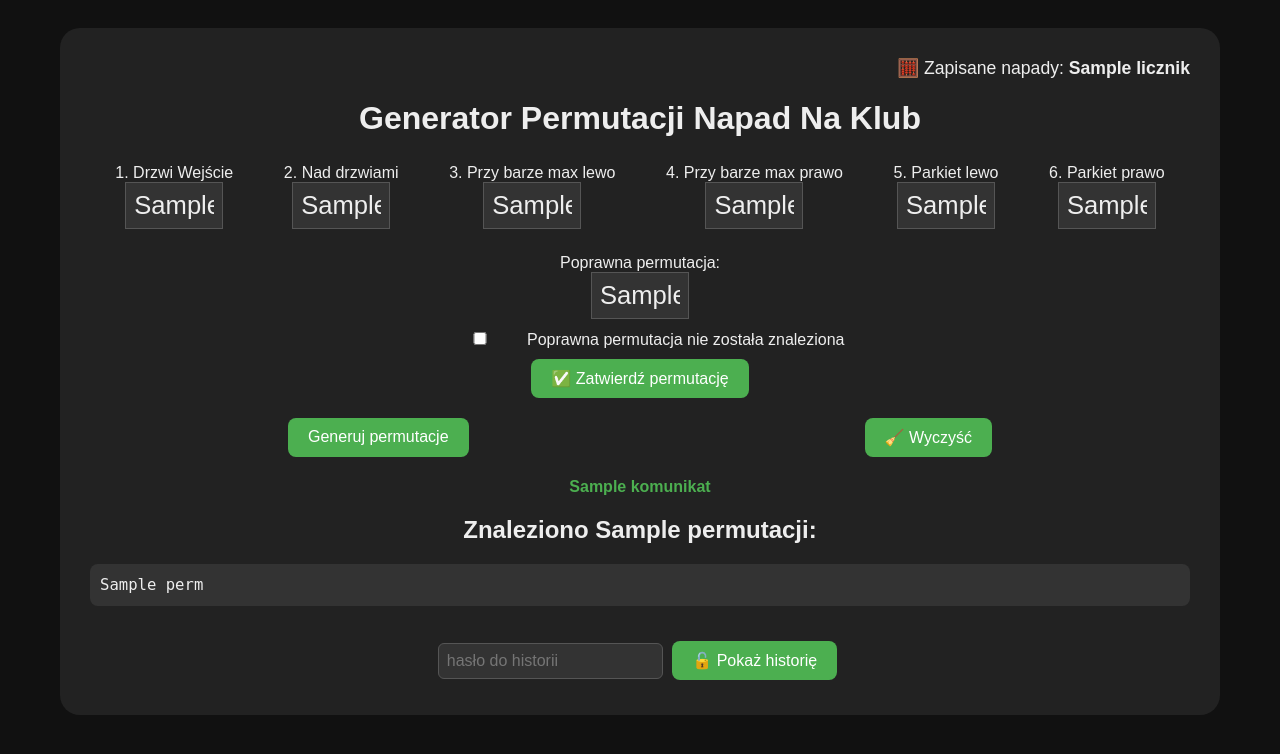
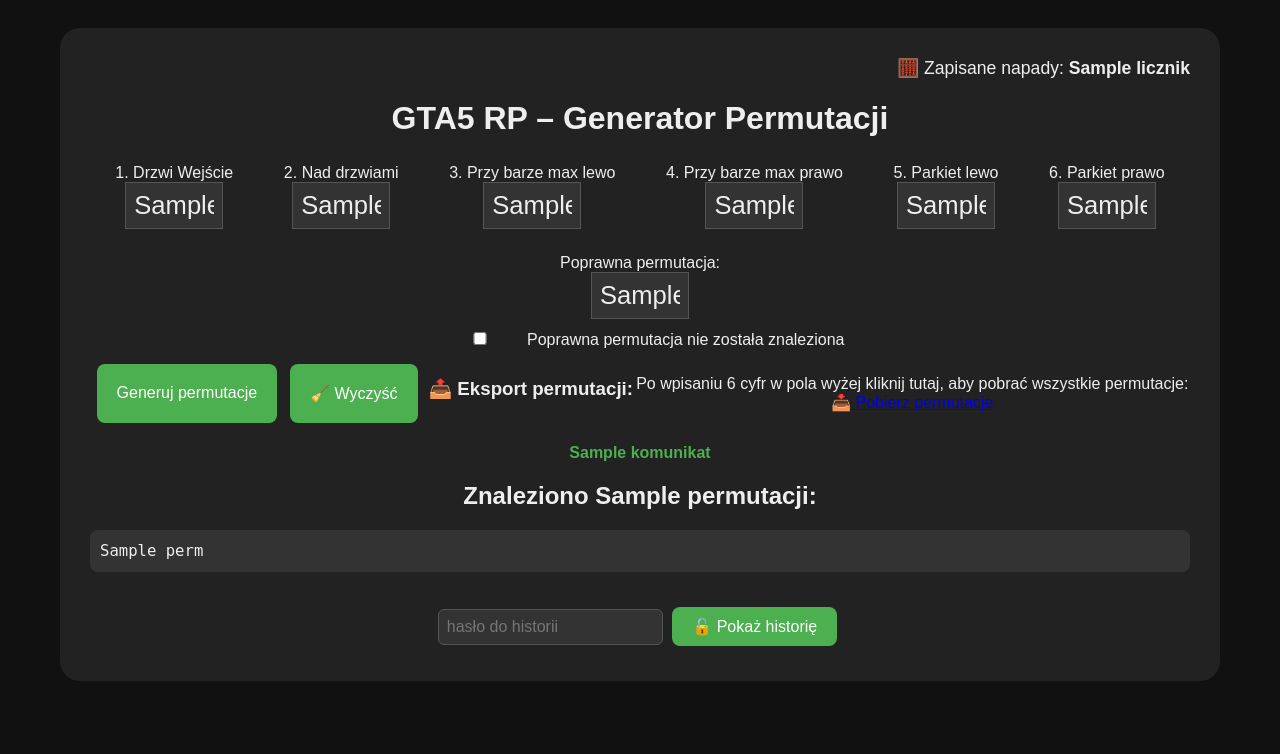
Before and after one commit to HuraganHakier/permutacjeklub, a Python web app: template templates/index.html in a window 1280 px wide. Shown: the top 754 px of the page. Run offline with Jinja, Linux system fonts and the light colour scheme; the template is opened without the code that fills it: most values are stand-ins (such as "Sample title", 1, 10 or a date in 2020).

Commit message:
Add files via upload

```diff
--- a/templates/index.html
+++ b/templates/index.html
@@ -2,7 +2,7 @@
 <html lang="pl">
 <head>
     <meta charset="UTF-8">
-    <title>Kiepek cwel</title>
+    <title>Permutacje GTA5 RP</title>
     <link rel="stylesheet" href="/static/style.css">
     <style>#historiaSekcja { display: none; }</style>
 </head>
@@ -12,7 +12,7 @@
         🧮 Zapisane napady: <strong>{{ licznik }}</strong>
     </div>
 
-    <h1>Generator Permutacji Napad Na Klub</h1>
+    <h1>GTA5 RP – Generator Permutacji</h1>
     <form method="POST" class="cyfry-form">
         {% for key, label in {
             'drzwi_wejscie':'1. Drzwi Wejście',
@@ -34,12 +34,27 @@
             <label style="margin-top:10px;">
                 <input type="checkbox" name="brakpoprawnej"> Poprawna permutacja nie została znaleziona
             </label>
-            <button type="submit" name="zatwierdz" value="1" onclick="return potwierdzDodanie()">✅ Zatwierdź permutację</button>
+
         </div>
 
         <button type="submit">Generuj permutacje</button>
         <button type="submit" name="clear" value="1" formnovalidate>🧹 Wyczyść</button>
-    </form>
+
+<br><br>
+<h3>📤 Eksport permutacji:</h3>
+<p>Po wpisaniu 6 cyfr w pola wyżej kliknij tutaj, aby pobrać wszystkie permutacje:<br>
+<a id="exportLink" href="#" onclick="generateExportLink()">📥 Pobierz permutacje</a></p>
+
+<script>
+function generateExportLink() {
+    const ids = ["drzwi_wejscie", "nad_drzwiami", "bar_lewo", "bar_prawo", "parkiet_lewo", "parkiet_prawo"];
+    const params = ids.map(id => id + '=' + (document.getElementsByName(id)[0]?.value || ''));
+    const link = '/eksportuj?' + params.join('&');
+    document.getElementById("exportLink").href = link;
+}
+</script>
+
+</form>
 
     {% if error %}
         <p class="error">{{ error }}</p>
@@ -70,7 +85,22 @@
     <form method="POST" style="display:inline;">
         <input type="hidden" name="usun" value="{{ h[4] }}">
         <button type="submit" class="usun-btn" title="Usuń">🗑️</button>
-    </form>
+
+<br><br>
+<h3>📤 Eksport permutacji:</h3>
+<p>Po wpisaniu 6 cyfr w pola wyżej kliknij tutaj, aby pobrać wszystkie permutacje:<br>
+<a id="exportLink" href="#" onclick="generateExportLink()">📥 Pobierz permutacje</a></p>
+
+<script>
+function generateExportLink() {
+    const ids = ["drzwi_wejscie", "nad_drzwiami", "bar_lewo", "bar_prawo", "parkiet_lewo", "parkiet_prawo"];
+    const params = ids.map(id => id + '=' + (document.getElementsByName(id)[0]?.value || ''));
+    const link = '/eksportuj?' + params.join('&');
+    document.getElementById("exportLink").href = link;
+}
+</script>
+
+</form>
     <strong>{{ h[0] }}</strong> – <code>{{ h[1] }}</code>,
                     poprawna: <code>{{ h[2] or '-' }}</code>
                     {% if h[3] %}<span style="color:lightgreen;">✔️</span>{% else %}<span style="color:red;">❌</span>{% endif %}
@@ -80,7 +110,22 @@
         <form method="POST" class="clearhist-form">
             <input type="password" name="clearpassword" placeholder="hasło do czyszczenia" required>
             <button type="submit" name="clearhistory" value="1">🗑️ Wyczyść historię</button>
-        </form>
+
+<br><br>
+<h3>📤 Eksport permutacji:</h3>
+<p>Po wpisaniu 6 cyfr w pola wyżej kliknij tutaj, aby pobrać wszystkie permutacje:<br>
+<a id="exportLink" href="#" onclick="generateExportLink()">📥 Pobierz permutacje</a></p>
+
+<script>
+function generateExportLink() {
+    const ids = ["drzwi_wejscie", "nad_drzwiami", "bar_lewo", "bar_prawo", "parkiet_lewo", "parkiet_prawo"];
+    const params = ids.map(id => id + '=' + (document.getElementsByName(id)[0]?.value || ''));
+    const link = '/eksportuj?' + params.join('&');
+    document.getElementById("exportLink").href = link;
+}
+</script>
+
+</form>
         {% endif %}
     </div>
 </div>
```
Also changed, not shown: app.py (+15 -15 lines).
